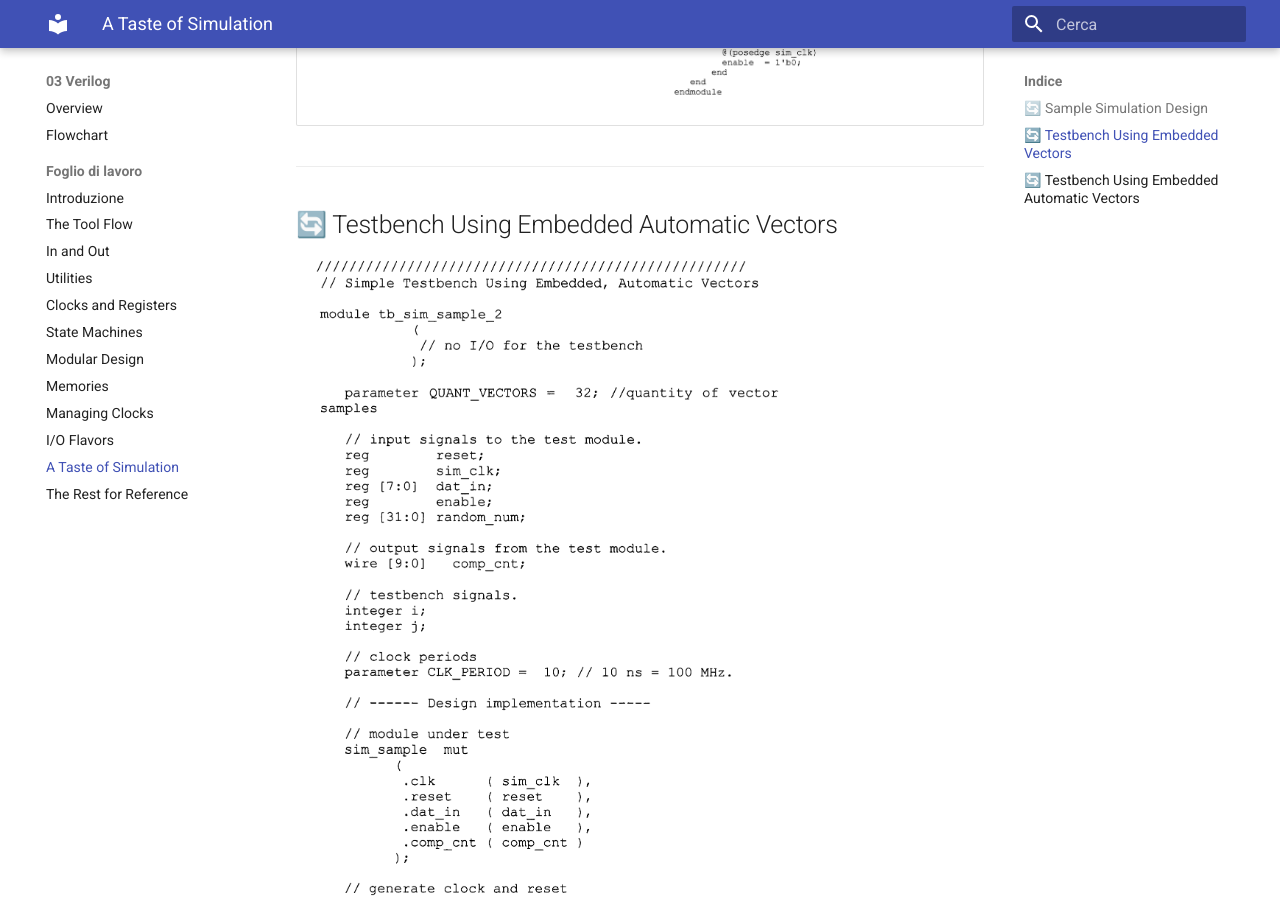
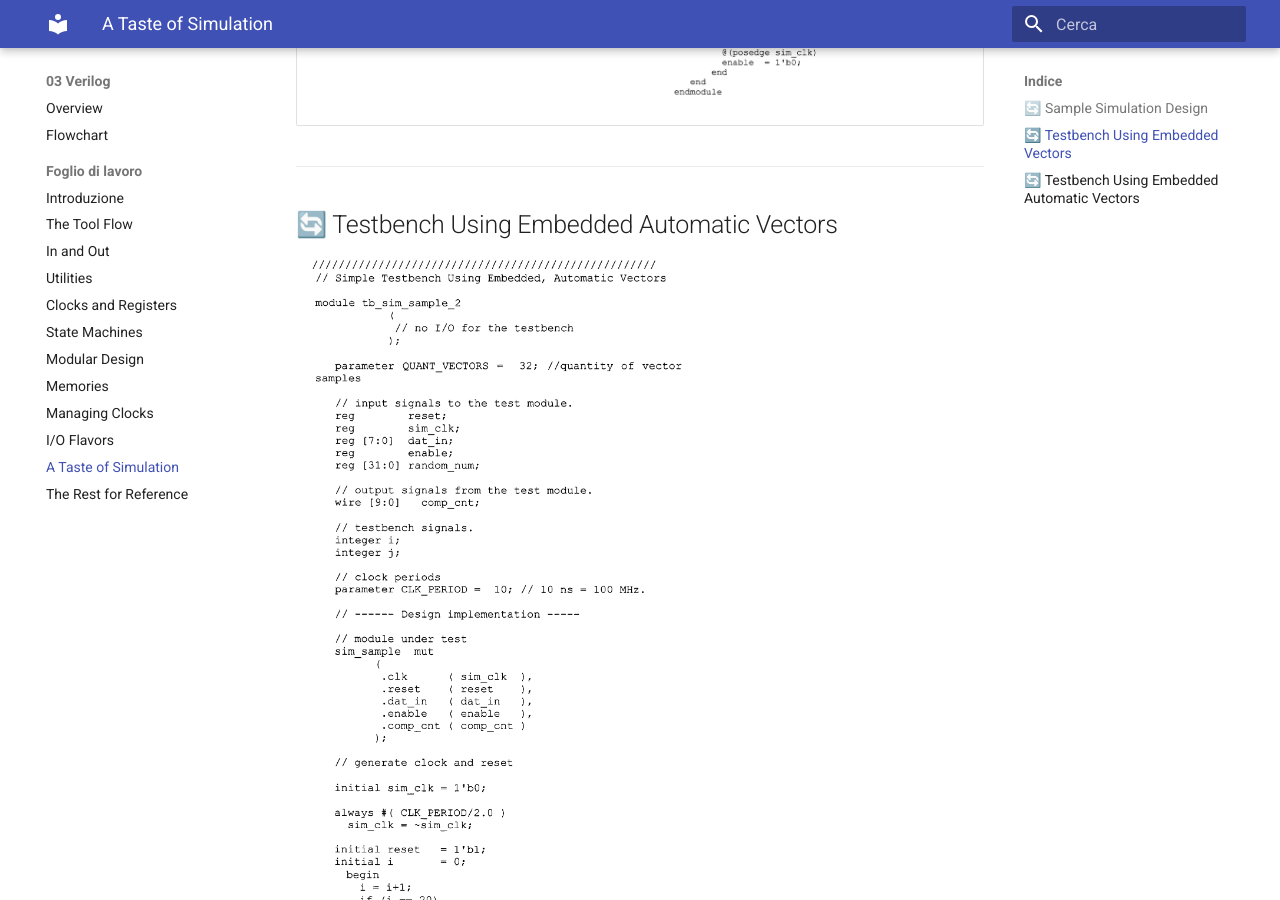
Before and after one commit to gmorimac-droid/corso-microelettronica, an MkDocs documentation site: the page built from docs/Libro_Verilog/simulation.md, in a window 1280 px wide and 900 px high, scrolled down 1857 px. Built offline with MkDocs 1.6.1 and Material for MkDocs 9.7.7, drawn with Linux system fonts in a browser that asks for light colours.

Commit message:
piccole modifiche

```diff
--- a/docs/Libro_Verilog/simulation.md
+++ b/docs/Libro_Verilog/simulation.md
@@ -18,6 +18,6 @@
 
 ## 🔄 Testbench Using Embedded Automatic Vectors
 
-![](img/Testbench_using_embedded_automatic_vectors_code.png){ width="500" }
+![](img/Testbench_using_embedded_automatic_vectors_code.png){ width="400" }
 
 ---
```
Also changed, not shown: docs/00_introduzione.md (+0 -4 lines), docs/Libro_Verilog/reference.md (+1 -1 lines).
